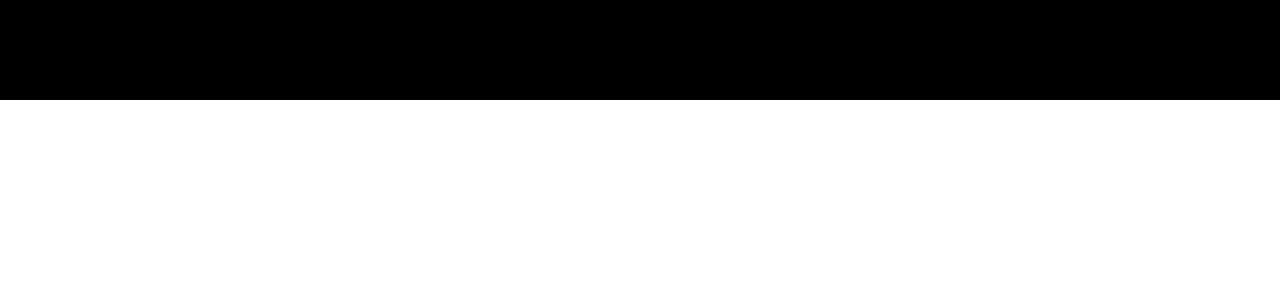
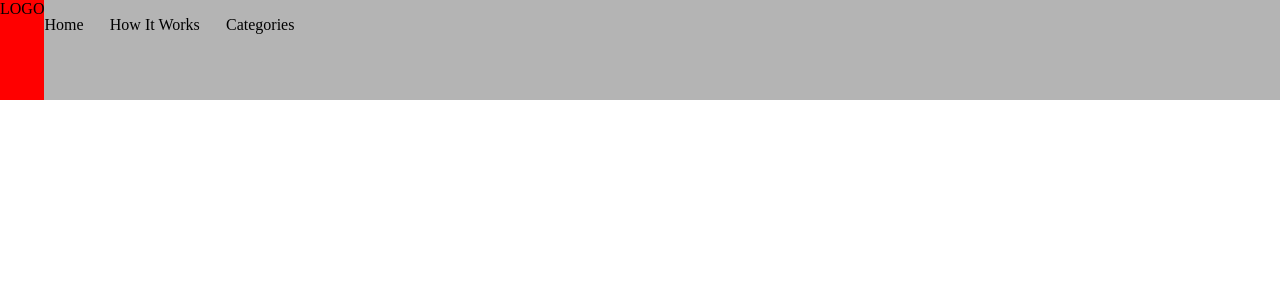
Before and after one commit to lavell119/subliminal-site-react, a React (Create React App) app in the folder subliminal-site-react/: page / in a window 1280 px wide. Shown: the top 300 px of the page. Built offline with nearby package versions, Linux system fonts and the light colour scheme.

Commit message:
added logo div

```diff
--- a/subliminal-site-react/src/App.css
+++ b/subliminal-site-react/src/App.css
@@ -7,5 +7,26 @@
 .header {
   width: 100%;
   height: 100px;
-  background: black;
+  background: rgb(180, 180, 180);
 }
+
+.nav {
+  height: 50px;
+  width: 250px;
+  display: flex;
+  align-items: center;
+  justify-content: space-between;
+}
+
+.nav a {
+  text-decoration: none;
+  color: black;
+}
+
+.header {
+  display: flex;
+}
+
+.logo {
+  background: red;
+}
--- a/subliminal-site-react/src/App.js
+++ b/subliminal-site-react/src/App.js
@@ -3,7 +3,14 @@ import './App.css';
 function App() {
   return (
     <div className="App">
-      <div className="header"></div>
+      <div className="header">
+        <div className='logo'>LOGO</div>
+        <nav className="nav">
+          <a href="google.com">Home</a>
+          <a href="google.com">How It Works</a>
+          <a href="google.com">Categories</a>
+        </nav>
+      </div>
     </div>
   );
 }
```
